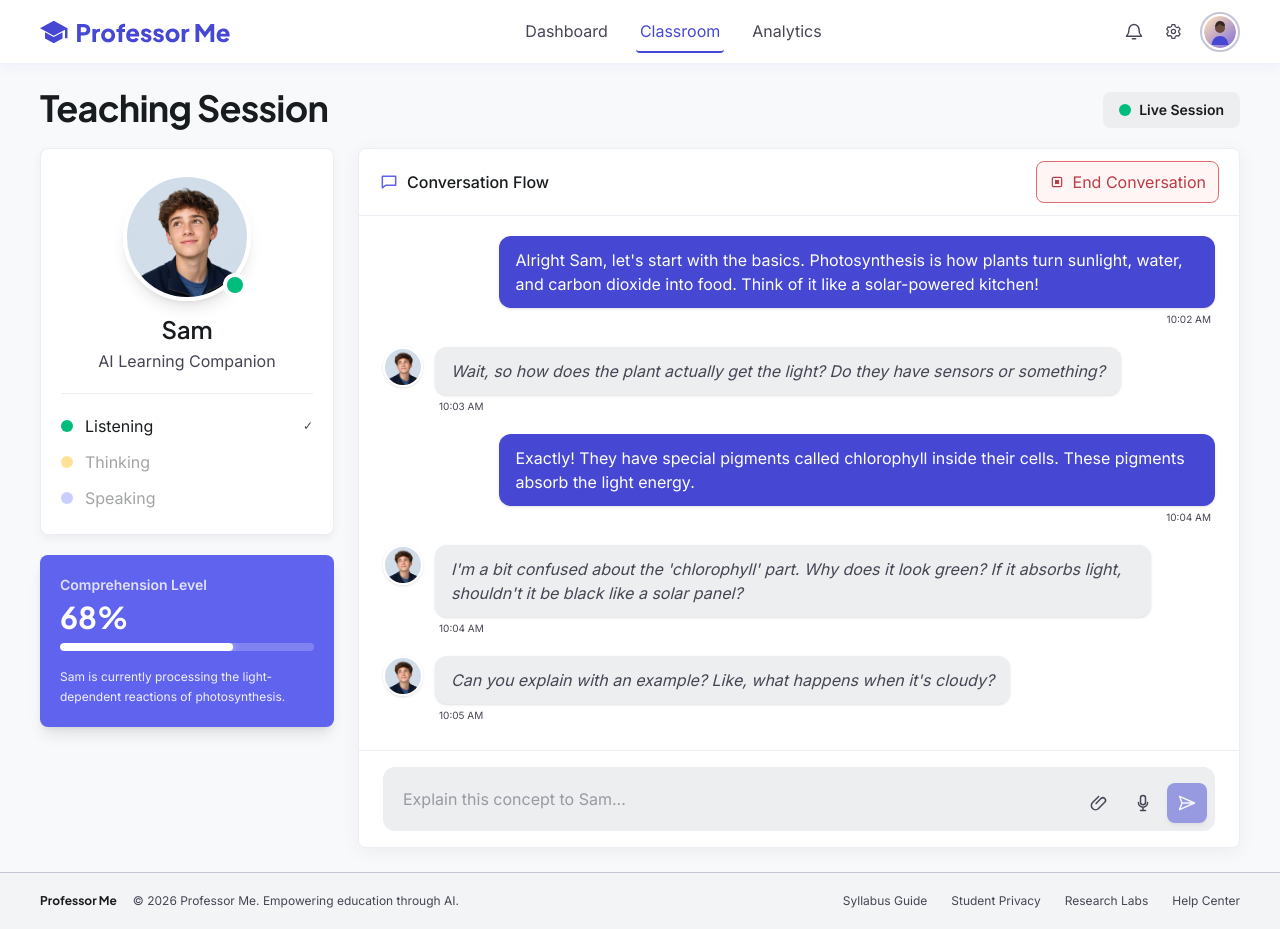
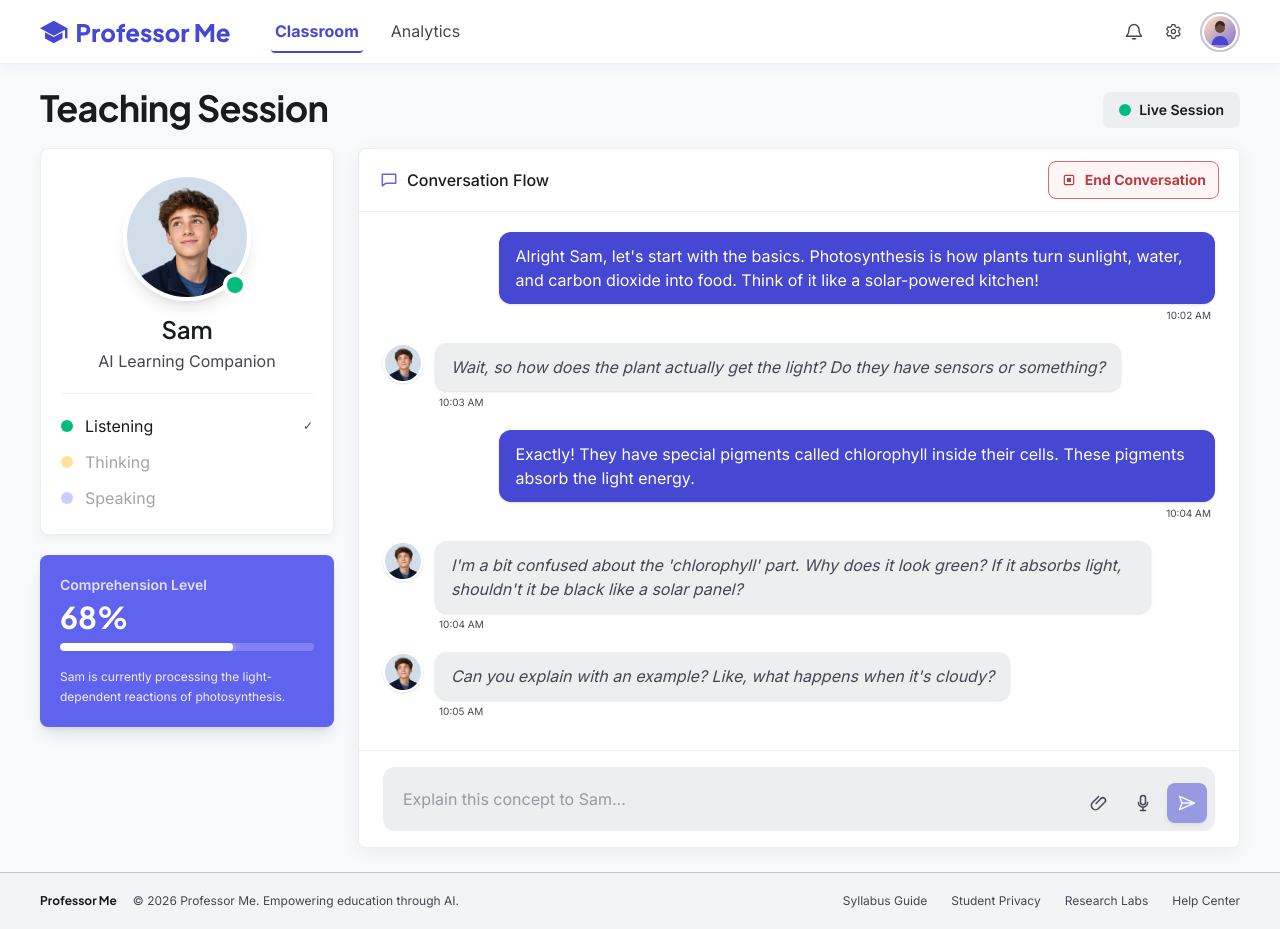
Before and after one commit to HD-Brody/Hackthe6ix2026, a Next.js app: page /session/1 in a window 1280 px wide. Built offline with nearby package versions, Linux system fonts and the light colour scheme.

Commit message:
C1. connect

```diff
--- a/src/app/session/[id]/feedback/page.tsx
+++ b/src/app/session/[id]/feedback/page.tsx
@@ -4,17 +4,20 @@ import { SiteHeader } from "@/components/SiteHeader";
 import { getStudentProfile } from "@/lib/studentProfiles";
 
 export default async function FeedbackPage({
+  params,
   searchParams,
 }: {
+  params: Promise<{ id: string }>;
   searchParams: Promise<{ student?: string }>;
 }) {
+  const { id } = await params;
   const { student } = await searchParams;
   const profile = getStudentProfile(student);
 
   return (
     <div className="flex min-h-screen flex-col bg-[#f8fafc] text-[var(--text-primary)]">
-      <SiteHeader activeItem="classroom" />
-      <SessionFeedback profile={profile} />
+      <SiteHeader activeItem="classroom" sessionId={id} student={profile.id} />
+      <SessionFeedback profile={profile} sessionId={id} />
       <SiteFooter />
     </div>
   );
--- a/src/app/session/[id]/page.tsx
+++ b/src/app/session/[id]/page.tsx
@@ -16,7 +16,7 @@ export default async function ClassroomPage({
 
   return (
     <div className="flex min-h-screen flex-col bg-[var(--page-background)]">
-      <SiteHeader activeItem="classroom" />
+      <SiteHeader activeItem="classroom" sessionId={id} student={profile.id} />
       <main className="flex-1">
         <Classroom sessionId={id} student={profile.id} />
       </main>
--- a/src/app/session/[id]/report/page.tsx
+++ b/src/app/session/[id]/report/page.tsx
@@ -35,10 +35,20 @@ function ShareIcon() {
   return <svg aria-hidden="true" viewBox="0 0 24 24" fill="none" className="size-4"><circle cx="18" cy="5" r="2.5" stroke="currentColor" strokeWidth="1.7"/><circle cx="6" cy="12" r="2.5" stroke="currentColor" strokeWidth="1.7"/><circle cx="18" cy="19" r="2.5" stroke="currentColor" strokeWidth="1.7"/><path d="m8.3 10.9 7.4-4.5M8.3 13.1l7.4 4.5" stroke="currentColor" strokeWidth="1.7"/></svg>;
 }
 
-export default function ReportPage() {
+export default async function ReportPage({
+  params,
+  searchParams,
+}: {
+  params: Promise<{ id: string }>;
+  searchParams: Promise<{ student?: string }>;
+}) {
+  const { id } = await params;
+  const { student } = await searchParams;
+  const selectedStudent = student === "elena" ? "elena" : "sam";
+
   return (
     <div className="flex min-h-screen flex-col bg-[#f9f9fc] text-[var(--text-primary)]">
-      <SiteHeader activeItem="analytics" />
+      <SiteHeader activeItem="analytics" sessionId={id} student={selectedStudent} />
       <main className="mx-auto w-full max-w-7xl flex-1 px-5 py-8 sm:px-8 sm:py-10 lg:px-10">
         <section className="mb-7 flex flex-col gap-5 sm:flex-row sm:items-end sm:justify-between">
           <div>
@@ -89,7 +99,7 @@ export default function ReportPage() {
 
         <section className="mt-10">
           <p className="text-xs font-extrabold uppercase tracking-[0.16em] text-[#7776df]">Conversation Review</p>
-          <h2 className="mt-1 font-heading text-2xl font-extrabold">Moments Sam got confused</h2>
+          <h2 className="mt-1 font-heading text-2xl font-extrabold">Moments {selectedStudent === "elena" ? "Elena" : "Sam"} got confused</h2>
           <div className="mt-5 grid gap-4 md:grid-cols-3">
             {moments.map((moment) => <article key={moment.time} className={`flex min-h-52 flex-col rounded-xl border border-[#e0dfeb] border-l-4 bg-white p-5 shadow-sm ${moment.color}`}><time className="text-xs font-bold text-[#7776df]">{moment.time}</time><blockquote className="my-4 flex-1 text-sm italic leading-6 text-[var(--text-secondary)]">“{moment.text}”</blockquote><p className="text-[10px] font-extrabold tracking-[0.14em] text-[#858393]">{moment.label}</p></article>)}
           </div>
--- a/src/components/Classroom.tsx
+++ b/src/components/Classroom.tsx
@@ -6,6 +6,7 @@ import {
   type FormEvent,
   type KeyboardEvent,
 } from "react";
+import Link from "next/link";
 import type { Utterance } from "@/lib/types";
 import { studentProfiles, type StudentId } from "@/lib/studentProfiles";
 import { MicButton } from "@/components/MicButton";
@@ -217,15 +218,15 @@ export function Classroom({
         <section className="flex min-h-[620px] flex-col overflow-hidden rounded-lg border border-[var(--card-border)] bg-white shadow-[0_4px_20px_rgba(0,0,0,0.05)] lg:h-[700px]" aria-label="Classroom conversation">
           <div className="flex items-center justify-between gap-3 border-b border-[var(--card-border)] bg-white/80 px-4 py-3 backdrop-blur-sm sm:px-5">
             <div className="flex items-center gap-2 text-sm font-medium text-[var(--text-primary)] sm:text-base"><ChatIcon /> Conversation Flow</div>
-            <button
-              type="button"
-              aria-label="End conversation. Session ending is not connected yet."
+            <Link
+              href={`/session/${encodeURIComponent(sessionId)}/feedback?student=${student}`}
+              aria-label={`End conversation and rate ${profile.name}'s learning session`}
               className="inline-flex shrink-0 items-center gap-2 rounded-lg border border-[#df6b71] bg-[#fff5f5] px-3 py-2 text-xs font-bold text-[#b83d45] transition hover:bg-[#ffe8e9] focus-visible:outline-none focus-visible:ring-2 focus-visible:ring-[#c94c54] focus-visible:ring-offset-2 sm:text-sm"
             >
               <EndConversationIcon />
               <span className="hidden xs:inline sm:inline">End Conversation</span>
               <span className="sm:hidden">End</span>
-            </button>
+            </Link>
           </div>
           <Transcript utterances={utterances} student={student} />
           <ClassroomComposer
--- a/src/components/SessionFeedback.tsx
+++ b/src/components/SessionFeedback.tsx
@@ -1,6 +1,7 @@
 "use client";
 
 import Image from "next/image";
+import Link from "next/link";
 import { useState } from "react";
 import type { StudentProfile } from "@/lib/studentProfiles";
 
@@ -20,7 +21,7 @@ function DashboardIcon() {
   return <svg aria-hidden="true" viewBox="0 0 24 24" fill="none" className="size-[18px]"><rect x="3.5" y="3.5" width="6.5" height="6.5" stroke="currentColor" strokeWidth="1.7"/><rect x="14" y="3.5" width="6.5" height="6.5" stroke="currentColor" strokeWidth="1.7"/><rect x="3.5" y="14" width="6.5" height="6.5" stroke="currentColor" strokeWidth="1.7"/><rect x="14" y="14" width="6.5" height="6.5" stroke="currentColor" strokeWidth="1.7"/></svg>;
 }
 
-export function SessionFeedback({ profile }: { profile: StudentProfile }) {
+export function SessionFeedback({ profile, sessionId }: { profile: StudentProfile; sessionId: string }) {
   const [rating, setRating] = useState(0);
 
   return (
@@ -56,8 +57,8 @@ export function SessionFeedback({ profile }: { profile: StudentProfile }) {
         <textarea id="session-feedback" rows={2} placeholder="How can I improve my teaching?" className="mt-2 min-h-20 w-full resize-y rounded-xl border-0 bg-[#f2f4f6] px-4 py-3 text-sm outline-none placeholder:text-[#6b7280] focus-visible:ring-2 focus-visible:ring-[var(--brand)]" />
 
         <div className="mt-5 grid gap-3 sm:grid-cols-2 sm:gap-4">
-          <button type="button" className="inline-flex items-center justify-center gap-2 rounded-xl bg-[#4648d4] px-4 py-3 text-sm font-semibold text-white shadow-md transition hover:bg-[var(--brand-strong)] focus-visible:outline-none focus-visible:ring-2 focus-visible:ring-[var(--brand)] focus-visible:ring-offset-2"><MapIcon /> View Understanding Map</button>
-          <button type="button" className="inline-flex items-center justify-center gap-2 rounded-xl border border-[#c7c4d7] bg-[#f2f4f6] px-4 py-3 text-sm font-semibold text-[#4648d4] transition hover:bg-[#e8e9ee] focus-visible:outline-none focus-visible:ring-2 focus-visible:ring-[var(--brand)] focus-visible:ring-offset-2"><DashboardIcon /> Return to Dashboard</button>
+          <Link href={`/session/${encodeURIComponent(sessionId)}/report?student=${profile.id}`} className="inline-flex items-center justify-center gap-2 rounded-xl bg-[#4648d4] px-4 py-3 text-sm font-semibold text-white shadow-md transition hover:bg-[var(--brand-strong)] focus-visible:outline-none focus-visible:ring-2 focus-visible:ring-[var(--brand)] focus-visible:ring-offset-2"><MapIcon /> View Understanding Map</Link>
+          <Link href="/" className="inline-flex items-center justify-center gap-2 rounded-xl border border-[#c7c4d7] bg-[#f2f4f6] px-4 py-3 text-sm font-semibold text-[#4648d4] transition hover:bg-[#e8e9ee] focus-visible:outline-none focus-visible:ring-2 focus-visible:ring-[var(--brand)] focus-visible:ring-offset-2"><DashboardIcon /> Return to Main</Link>
         </div>
       </section>
     </main>
--- a/src/components/SiteHeader.tsx
+++ b/src/components/SiteHeader.tsx
@@ -22,19 +22,21 @@ function ProfileAvatar() {
 }
 
 type SiteHeaderProps = {
-  activeItem?: "dashboard" | "classroom" | "analytics";
+  activeItem?: "classroom" | "analytics";
+  sessionId?: string;
+  student?: "sam" | "elena";
 };
 
 const navigationItems = [
-  { id: "dashboard", label: "Dashboard" },
-  { id: "classroom", label: "Classroom" },
-  { id: "analytics", label: "Analytics" },
+  { id: "classroom", label: "Classroom", fallbackHref: "/student" },
+  { id: "analytics", label: "Analytics", fallbackHref: "/session/demo/report" },
 ] as const;
 
-export function SiteHeader({ activeItem }: SiteHeaderProps) {
+export function SiteHeader({ activeItem, sessionId, student = "sam" }: SiteHeaderProps) {
   return (
     <header className="relative z-10 h-16 border-b border-indigo-50 bg-white shadow-[0_4px_10px_rgba(99,102,241,0.05)]">
       <div className="mx-auto flex h-full w-full max-w-7xl items-center justify-between px-5 sm:px-8 lg:px-10">
+        <div className="flex items-center gap-8 lg:gap-10">
           <Link
             href="/"
             aria-label="Professor Me home"
@@ -53,18 +55,25 @@ export function SiteHeader({ activeItem }: SiteHeaderProps) {
           <nav aria-label="Primary navigation" className="hidden items-center gap-6 text-sm text-[var(--text-secondary)] md:flex lg:text-base">
             {navigationItems.map((item) => {
               const active = activeItem === item.id;
+              const studentQuery = `?student=${student}`;
+              const href = sessionId && item.id === "classroom"
+                ? `/session/${encodeURIComponent(sessionId)}${studentQuery}`
+                : sessionId && item.id === "analytics"
+                  ? `/session/${encodeURIComponent(sessionId)}/report${studentQuery}`
+                  : item.fallbackHref;
               return (
-              <button
+                <Link
                   key={item.id}
-                type="button"
+                  href={href}
                   aria-current={active ? "page" : undefined}
                   className={`rounded-sm border-b-2 px-1 py-2 transition hover:text-[var(--brand)] focus-visible:outline-none focus-visible:ring-2 focus-visible:ring-[var(--brand)] ${active ? "border-[#4648d4] font-bold text-[#4648d4]" : "border-transparent"}`}
                 >
                   {item.label}
-              </button>
+                </Link>
               );
             })}
           </nav>
+        </div>
 
         <div className="flex items-center gap-1 text-[var(--text-secondary)]">
           <button type="button" aria-label="Notifications" className="rounded-full p-2 transition hover:bg-indigo-50 hover:text-[var(--brand)] focus-visible:outline-none focus-visible:ring-2 focus-visible:ring-[var(--brand)]"><BellIcon /></button>
```
Lines whose indentation alone changed are shown as unchanged.
